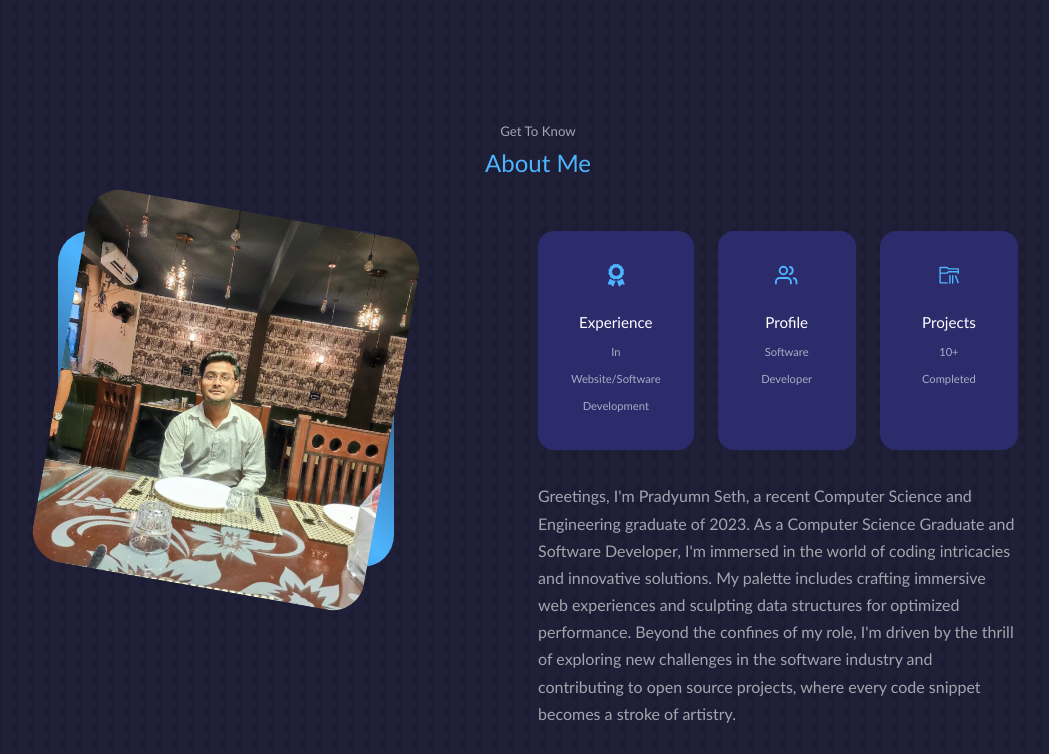
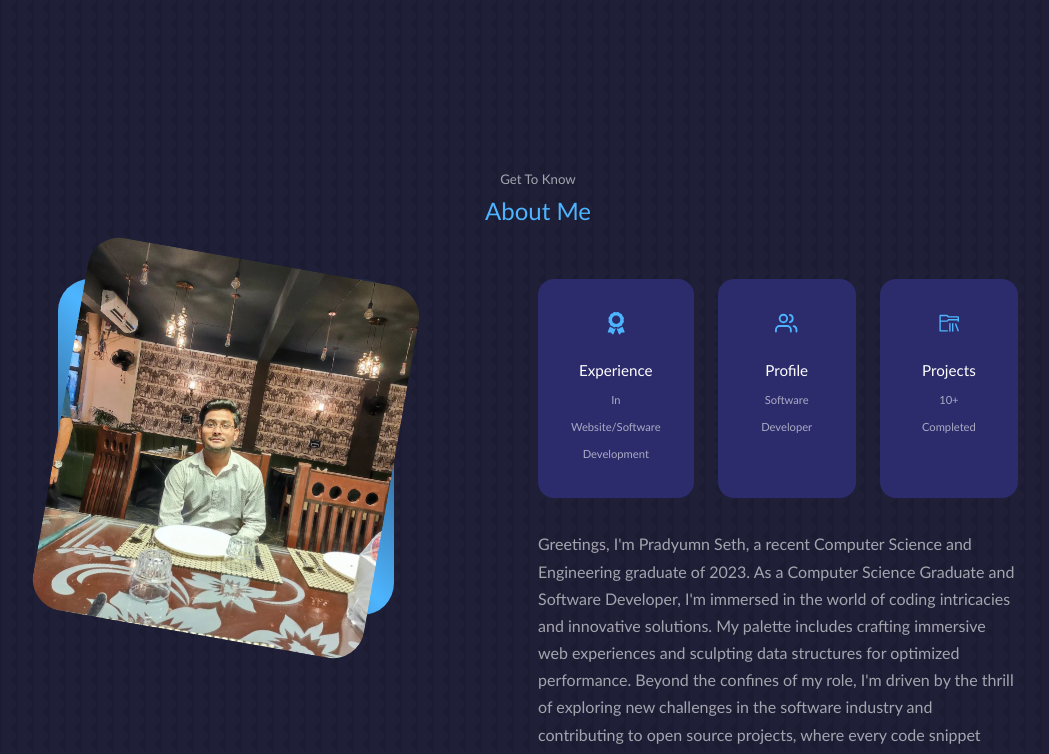
Before and after one commit to Pradyumnseth743/My-Portfolio, a React (Create React App) app: page / in a window 1280 px wide. Shown: the part 880-1634 px from the top of the page, without its empty margins (102-1151 px from the left). Built offline with nearby package versions, Linux system fonts and the light colour scheme.

Commit message:
3rd Margin  Changes

```diff
--- a/src/components/about/About.jsx
+++ b/src/components/about/About.jsx
@@ -7,7 +7,7 @@ import {VscFolderLibrary} from 'react-icons/vsc'
 
 const About = () => {
   return (
-    <section style={{marginTop:"5rem"}} id='about'>
+    <section id='about'>
       <h5 style={{margin:"0px"}}>Get To Know</h5>
       <h2 style={{marginTop:"0px"}}>About Me</h2>
       <div className='container about__container'>
--- a/src/components/about/about.css
+++ b/src/components/about/about.css
@@ -82,6 +82,9 @@
     .about__content p{
         margin: 1rem 0 1.5rem;
     }
+    #about{
+        margin-top: 5rem;
+    }
 }
 
 /* /=================Media queries (small devices) ====================/ */
@@ -89,6 +92,9 @@
 .about__me{
     width: 65%;
     margin: 0 auto 3rem;
+}
+#about{
+    margin-top: 5rem;
 }
 .about__cards{
     grid-template-columns: 1fr 1fr;
```
